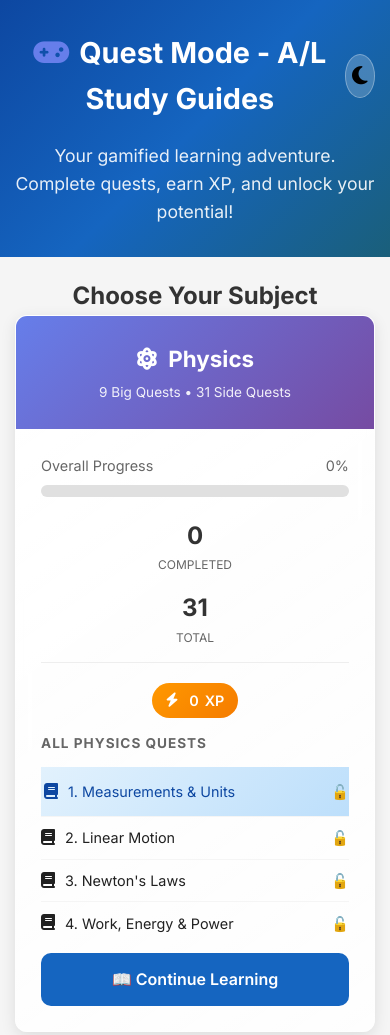
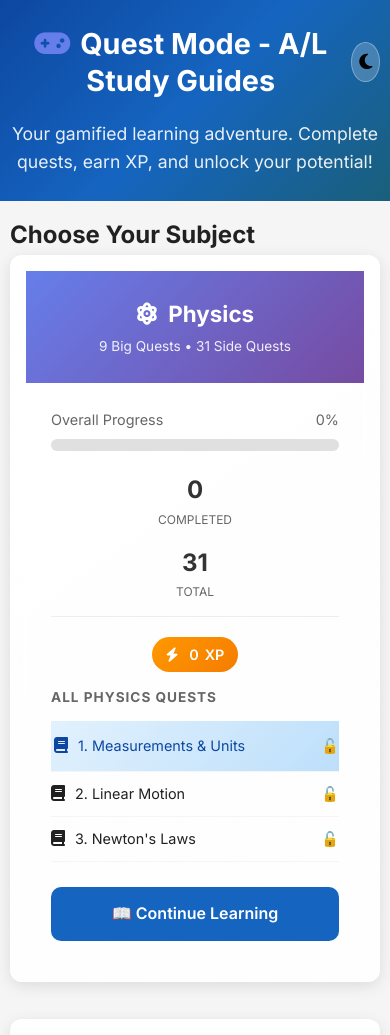
Before and after one commit to nisithachamod73-byte/first-project, a website: page index.html in a window 390 px wide. Shown: the top 1035 px of the page. Drawn offline with Linux system fonts and the light colour scheme.

```diff
--- a/shared/styles.css
+++ b/shared/styles.css
@@ -543,48 +543,104 @@ body.dark-mode .achievements-section {
 /* Responsive Design Improvements */
 @media (max-width: 768px) {
     .container {
-        padding: 20px 15px;
+        padding: 15px 10px;
     }
 
     .hero {
-        padding: 30px 15px;
+        padding: 25px 10px;
     }
 
     .hero h1 {
-        font-size: 1.8rem;
+        font-size: 1.6rem;
+        line-height: 1.3;
     }
 
     .subjects-grid {
         grid-template-columns: 1fr;
-        gap: 20px;
+        gap: 15px;
     }
 
     .subject-card {
-        margin-bottom: 15px;
+        margin-bottom: 12px;
+        padding: 15px;
+    }
+
+    .theme-toggle {
+        width: 40px;
+        height: 40px;
+        font-size: 1.1rem;
     }
 
     .theme-selector {
-        top: 80px;
-        right: 10px;
-        padding: 10px;
+        top: 70px;
+        right: 5px;
+        padding: 8px;
+        min-width: 100px;
     }
 
     .achievement-overlay {
-        top: 10px;
-        right: 10px;
-        max-width: calc(100vw - 40px);
+        top: 5px;
+        right: 5px;
+        max-width: calc(100vw - 30px);
     }
 
     .quest-list-preview {
-        max-height: 200px;
+        max-height: 180px;
         overflow-y: auto;
+    }
+
+    /* Better touch targets for mobile */
+    .quest-preview-item {
+        padding: 12px 10px;
+        min-height: 50px;
+    }
+
+    .complete-btn {
+        padding: 12px 20px;
+        font-size: 1rem;
+        min-height: 44px;
     }
 }
 
 @media (max-width: 480px) {
     .hero h1 {
-        font-size: 1.5rem;
-    }
+        font-size: 1.4rem;
+        text-align: center;
+    }
+
+    .subject-header {
+        padding: 15px;
+    }
+
+    .subject-body {
+        padding: 15px;
+    }
+
+    .stats-row {
+        flex-direction: column;
+        gap: 10px;
+    }
+
+    .stat {
+        flex: 1;
+    }
+
+    /* Ultra-small screen optimizations */
+    .quest-preview-item {
+        padding: 10px 8px;
+        min-height: 45px;
+        font-size: 0.9rem;
+    }
+
+    .side-quest-header {
+        padding: 12px 8px;
+    }
+
+    .quest-icon {
+        font-size: 1rem;
+        margin-right: 8px;
+    }
+}
 
     .subject-header {
         padding: 20px;
```
